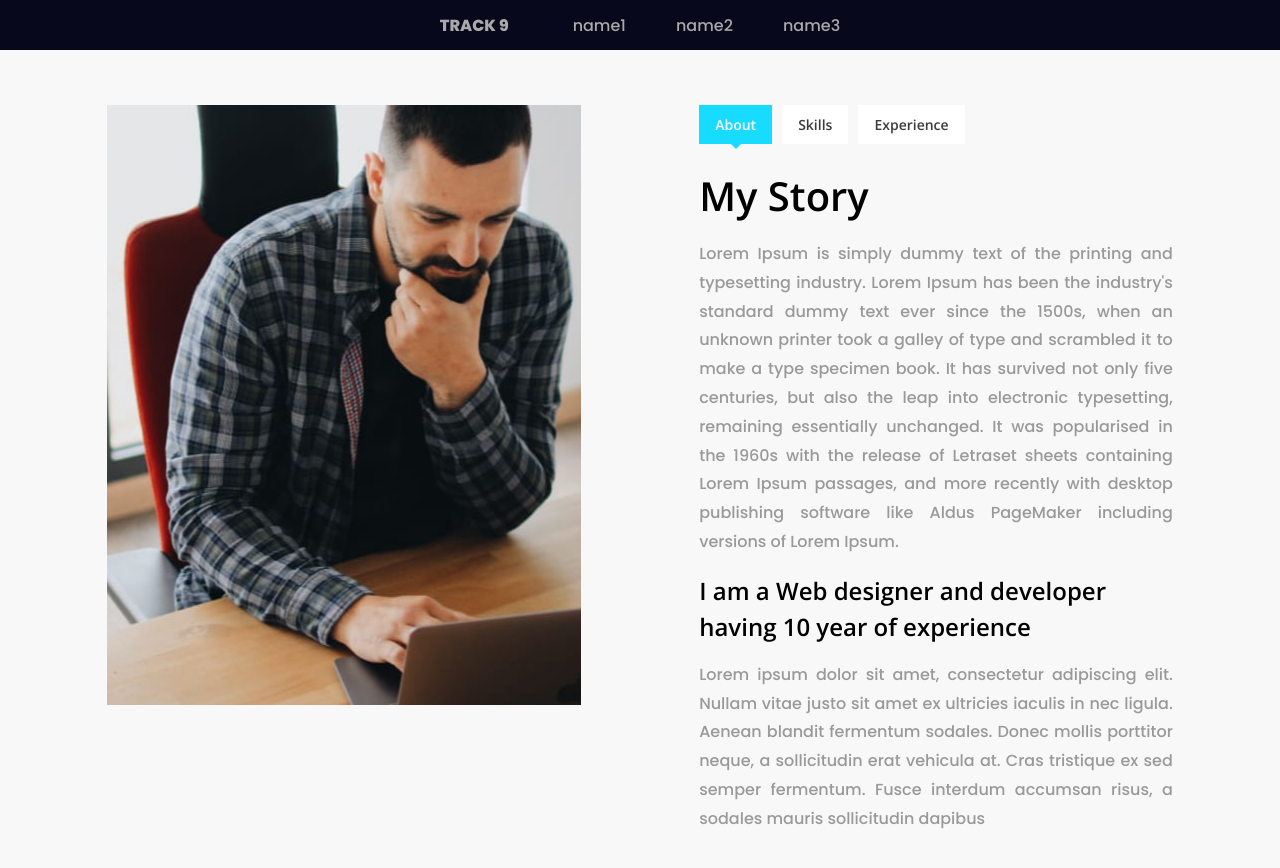
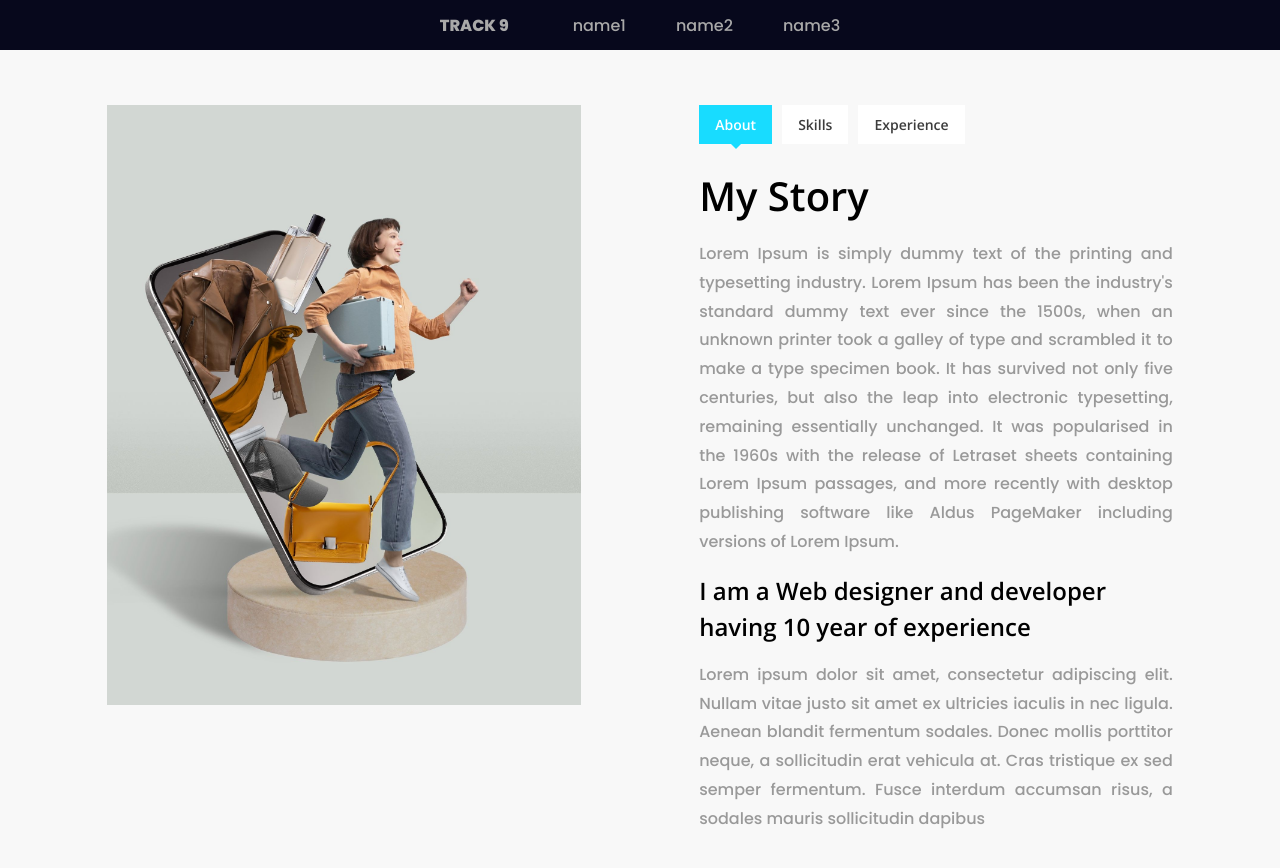
Before and after one commit to UserSampath/E-Commerce_Platform, a React (Vite) app in the folder Frontend/: page /About in a window 1280 px wide. Shown: the top 868 px of the page. Built offline with nearby package versions, Linux system fonts and the light colour scheme.

Commit message:
add pr=icture

```diff
--- a/Frontend/src/pages/About/About.css
+++ b/Frontend/src/pages/About/About.css
@@ -28,12 +28,13 @@
 }
 .about-img{
     position: relative;
-    background-image:url("../../components/Images/image.jpg") ;
+    background-image:url("../../components/Images/Image.jpeg") ;
     background-repeat: no-repeat;
     background-position: center center;
     height: 600px;
     width: 100%;
-    z-index: 1;
+    background-size: cover
+    /*z-index: 1;*/
 
 }
 .content{
```
Also changed, not shown: Frontend/src/components/Images/Image.jpeg (added), Frontend/src/components/Images/image.jpg (deleted).
